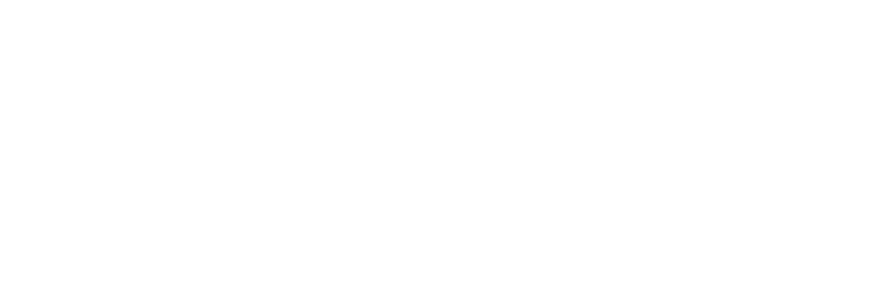
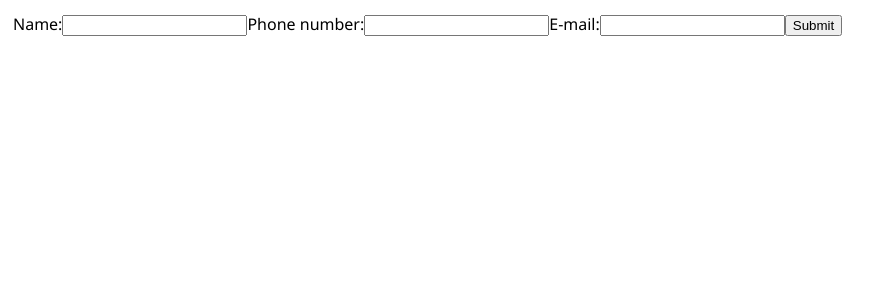
Before and after one commit to Terence625/react-express-mysql-nginx, a React (Create React App) app in the folder frontend/: page /createClient in a window 1280 px wide. Before the commit this address had no page. Shown: the top 300 px of the page, without its empty margins (0-891 px from the left). Built offline with nearby package versions, Linux system fonts and the light colour scheme.

Commit message:
[Terence] Add createClinetForm component in createClient path

```diff
--- a/frontend/src/App.jsx
+++ b/frontend/src/App.jsx
@@ -2,6 +2,7 @@
 import { BrowserRouter, Routes, Route } from "react-router-dom";
 import React from "react";
 import About from "./components/About";
+import { CreateClientForm } from "./components/CreateClientForm/CreateClientForm";
 
 const PRODUCTS = [
   {
@@ -45,6 +46,7 @@
           path="/"
           element={<FilterableProductTable products={PRODUCTS} />}
         />
+        <Route path="/createClient" element={<CreateClientForm />} />
         <Route path="/about" element={<About />} />
       </Routes>
     </BrowserRouter>
--- /dev/null
+++ b/frontend/src/components/CreateClientForm/CreateClientForm.jsx
@@ -0,0 +1,40 @@
+import React, { useState } from "react";
+
+export const CreateClientForm = () => {
+  const [formText, setFormText] = useState({ name: "", phone: "", email: "" });
+
+  return (
+    <form
+      onSubmit={(e) => {
+        alert(formText.name + " " + formText.phone + " " + formText.email);
+        e.preventDefault();
+      }}
+    >
+      <label>
+        Name:
+        <input
+          type="text"
+          value={formText.name}
+          onChange={(e) => setFormText({ ...formText, name: e.target.value })}
+        />
+      </label>
+      <label>
+        Phone number:
+        <input
+          type="text"
+          value={formText.phone}
+          onChange={(e) => setFormText({ ...formText, phone: e.target.value })}
+        />
+      </label>
+      <label>
+        E-mail:
+        <input
+          type="text"
+          value={formText.email}
+          onChange={(e) => setFormText({ ...formText, email: e.target.value })}
+        />
+      </label>
+      <input type="submit" value="Submit" />
+    </form>
+  );
+};
```
